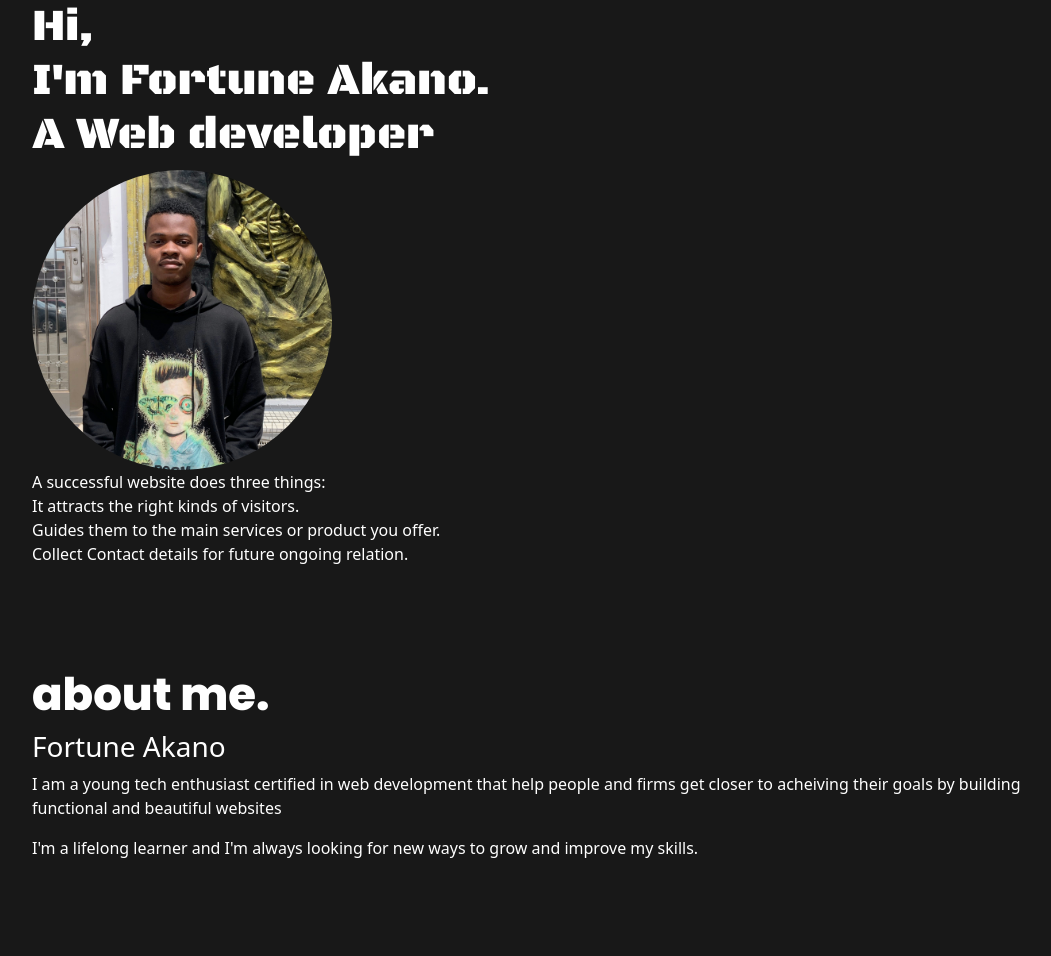
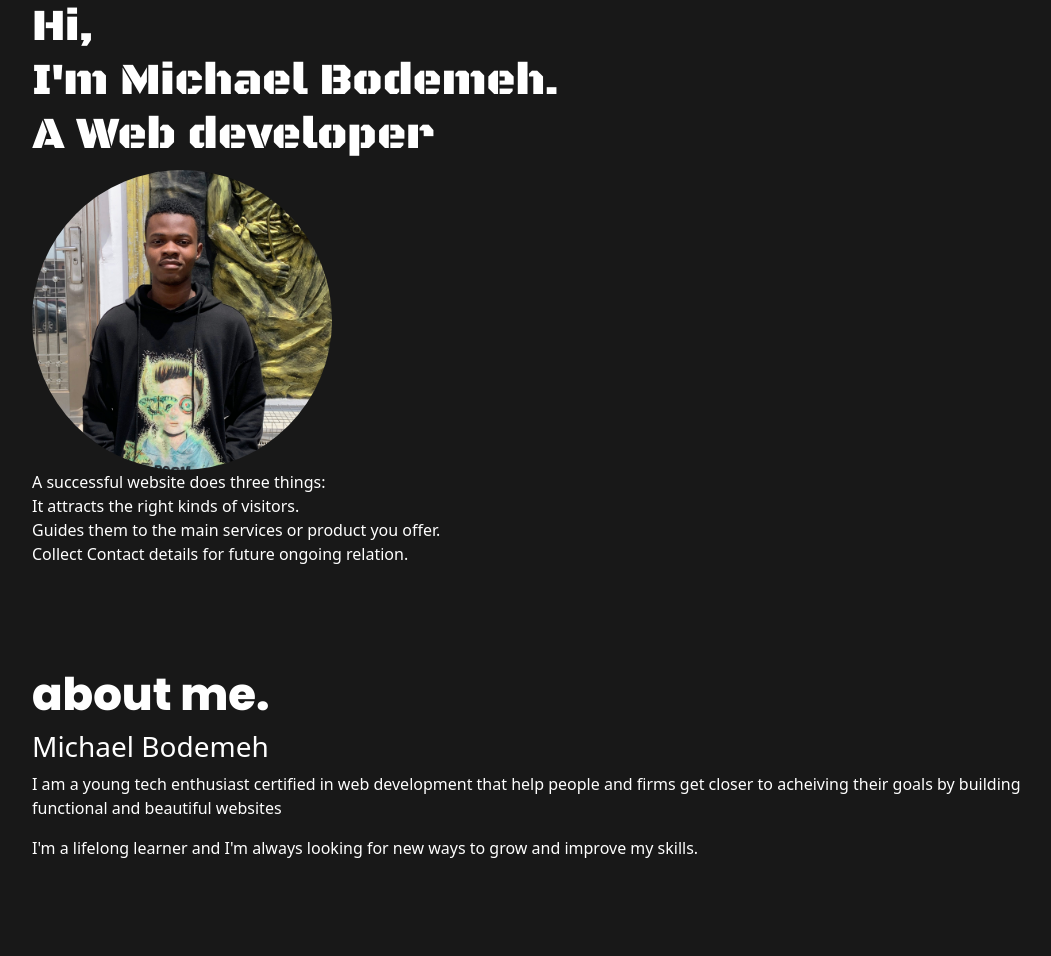
Before and after one commit to fortunejr/portfolio2, a Django app: page / in a window 1280 px wide. Shown: the part 56-1012 px from the top of the page, without its empty margins (96-1147 px from the left). Run offline with Django 3.2, Linux system fonts and the light colour scheme.

Commit message:
Update index.html

```diff
--- a/core/templates/core/index.html
+++ b/core/templates/core/index.html
@@ -4,7 +4,7 @@
   <head>
     <meta charset="utf-8">
     <meta name="viewport" content="width=device-width, initial-scale=1">
-    <title>Fortune.</title>
+    <title>Michael</title>
     <link rel="preconnect" href="https://fonts.googleapis.com">
     <link rel="preconnect" href="https://fonts.gstatic.com" crossorigin>
     <link href="https://fonts.googleapis.com/css2?family=Black+Ops+One&family=Poppins:wght@800&display=swap" rel="stylesheet">
@@ -238,7 +238,7 @@
       </div>
     </nav>
     <div class='intro'>
-      <h1>Hi, <br>I'm Fortune Akano.<br>A Web developer</h1>
+      <h1>Hi, <br>I'm Michael Bodemeh.<br>A Web developer</h1>
       <img class='profile-image' src="{% static 'profile.jpeg' %}">
     </div>
     <p>A successful website does three things:<br>
@@ -248,7 +248,7 @@
 
     <div id='about'>
       <h2>about me.</h2>
-      <h3>Fortune Akano</h3>
+      <h3>Michael Bodemeh</h3>
 
       <p>I am a young tech enthusiast certified in web development that help people and firms get closer to acheiving their goals by building functional and beautiful websites</p>
       <p>I'm a lifelong learner and I'm always looking for new ways to grow and improve my skills.</p>
```
